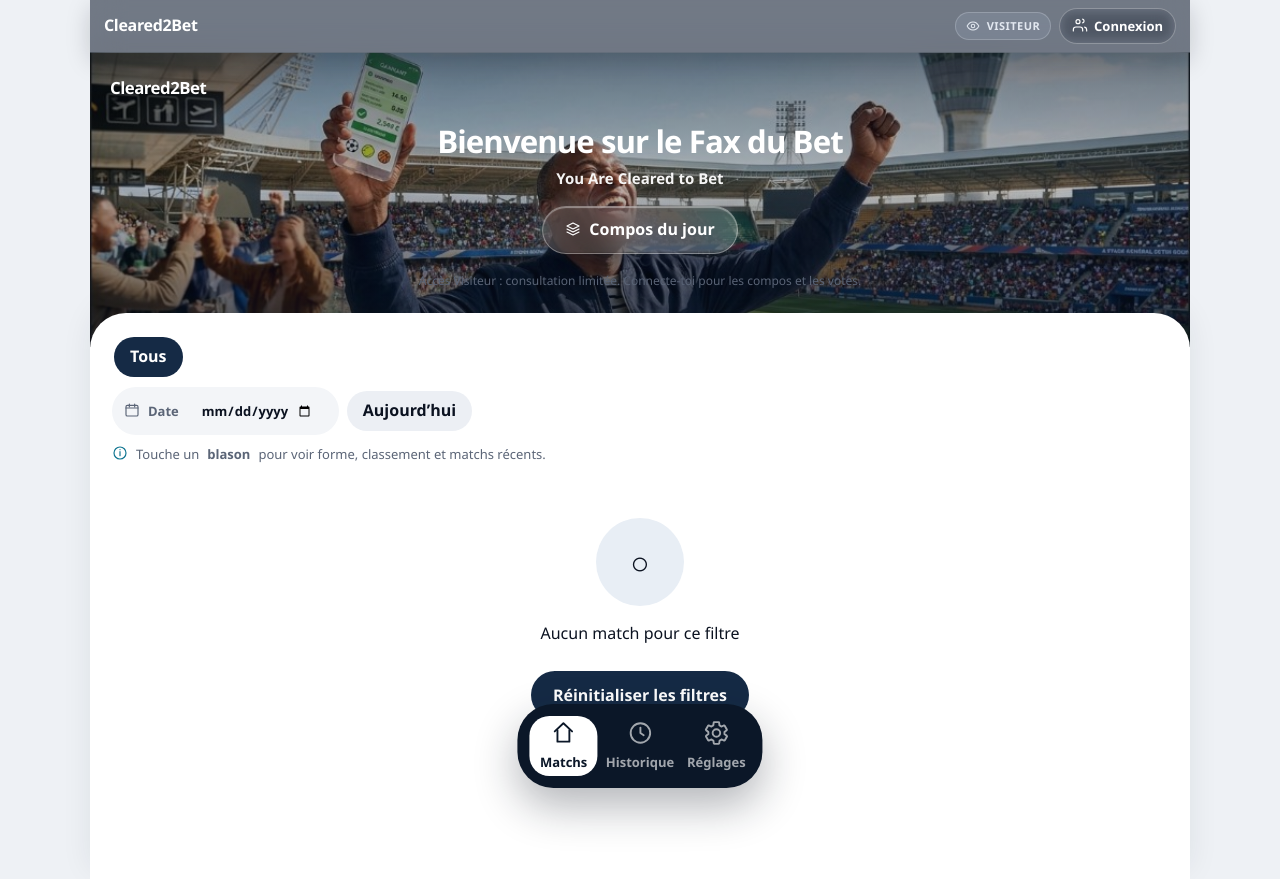
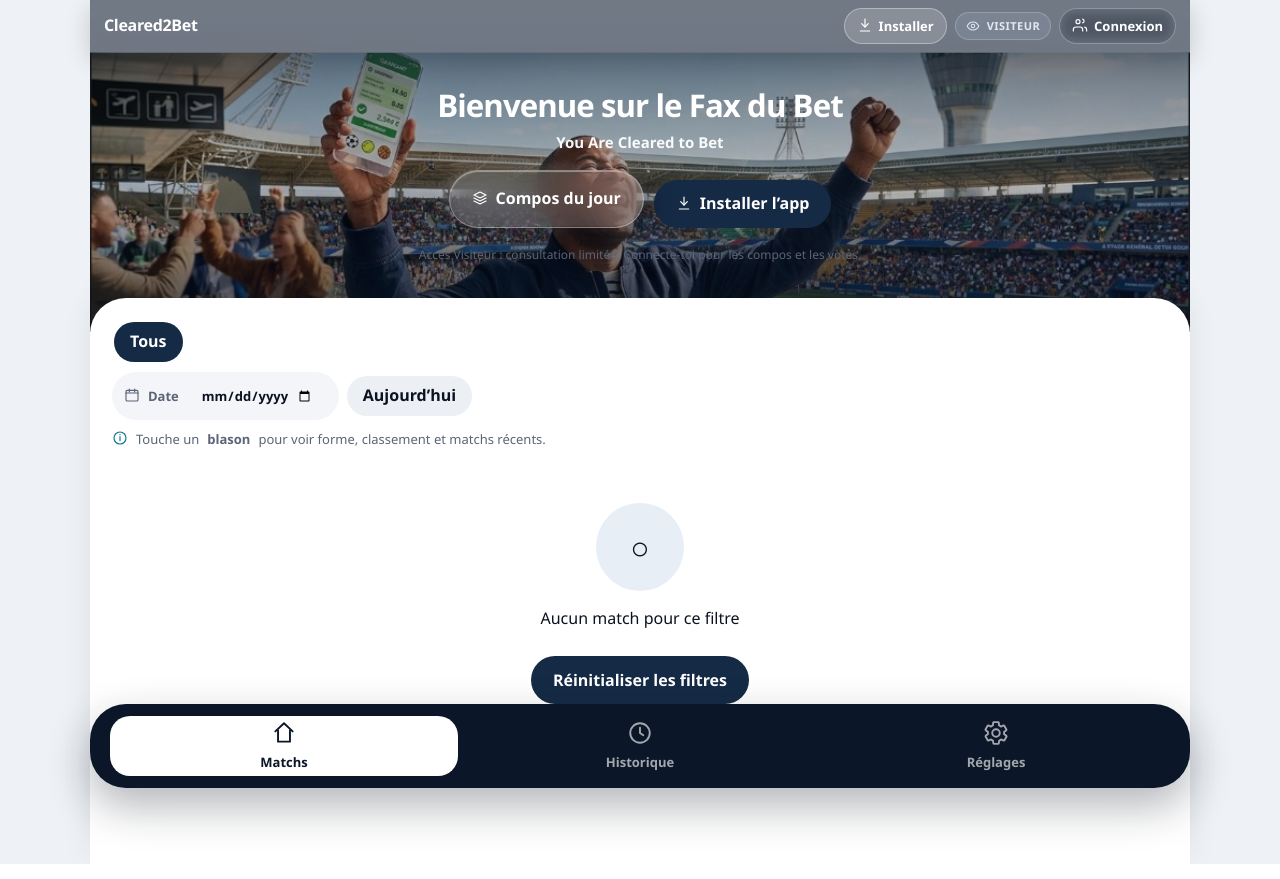
Before and after one commit to Stevy64/Cleared2Bet, a Django app: page / in a window 1280 px wide. Run offline with Django 5.2, Linux system fonts and the light colour scheme; data that the repository does not hold is empty.

Commit message:
Use gabomazone.pythonanywhere.com and ship PWA/header/tabbar fixes.
Align CI and deploy docs with the real PA host; remove duplicate hero brand, surface install, widen desktop tabbar.

```diff
--- a/static/css/app.css
+++ b/static/css/app.css
@@ -108,6 +108,29 @@
 .topnav-account.on {
   background: rgba(255, 255, 255, 0.18);
 }
+.topnav-install {
+  appearance: none;
+  border: 1px solid rgba(255, 255, 255, 0.35);
+  background: rgba(255, 255, 255, 0.16);
+  color: #fff;
+  font: inherit;
+  font-size: 13px;
+  font-weight: 700;
+  min-height: 36px;
+  padding: 0 12px;
+  border-radius: 999px;
+  display: inline-flex;
+  align-items: center;
+  gap: 6px;
+  cursor: pointer;
+  white-space: nowrap;
+}
+.topnav-install:hover {
+  background: rgba(255, 255, 255, 0.24);
+}
+@media (max-width: 420px) {
+  .topnav-install-label { display: none; }
+}
 .badge-cat {
   display: inline-flex;
   align-items: center;
@@ -328,6 +351,20 @@ button { cursor: pointer; }
   background: rgba(255, 255, 255, 0.14);
   color: #fff;
   border: 1px solid rgba(255, 255, 255, 0.35);
+  display: inline-flex;
+  align-items: center;
+  gap: 8px;
+}
+.install-steps {
+  margin: 0 0 16px;
+  padding-left: 1.2em;
+  color: var(--fg);
+  font-size: 14px;
+  line-height: 1.55;
+}
+.install-steps li { margin: 0 0 8px; }
+.page-hero-photo .hero-copy {
+  padding-top: 18px;
 }
 .kicker {
   margin: 4px 0 0;
@@ -2546,12 +2583,13 @@ body.sheet-open { overflow: hidden; }
   }
   .sheet { margin-top: -34px; padding-left: 22px; padding-right: 22px; }
   .tabbar {
-    max-width: calc(var(--app-max) - 48px);
     left: 50%;
     right: auto;
+    width: min(var(--app-max), 100%);
+    max-width: none;
     transform: translateX(-50%);
     height: 76px;
-    padding: 10px;
+    padding: 10px 16px;
     border-radius: 32px;
   }
   .tabbar a {
@@ -2602,9 +2640,9 @@ body.sheet-open { overflow: hidden; }
   .fiche-vs { gap: 28px; }
   .info-grid-4 { grid-template-columns: repeat(4, 1fr); }
   .tabbar {
-    max-width: min(720px, calc(var(--app-max) - 64px));
+    width: min(var(--app-max), 100%);
     height: 84px;
-    padding: 12px;
+    padding: 12px 20px;
     gap: 8px;
     border-radius: 36px;
     box-shadow: 0 18px 44px rgba(18, 24, 38, 0.32);
--- a/static/js/app.js
+++ b/static/js/app.js
@@ -406,6 +406,8 @@ function c2b() {
     peutInstaller: false,
     installePWA: false,
     installHint: '',
+    installIOS: false,
+    sheetInstall: false,
     _deferredInstall: null,
 
     async init() {
@@ -514,6 +516,7 @@ function c2b() {
       this.sheetApercu = false;
       this.sheetAuth = false;
       this.sheetCompos = false;
+      this.sheetInstall = false;
       this.authPending = null;
       this.apercu = null;
       this.clubInfos = null;
@@ -540,11 +543,18 @@ function c2b() {
     },
 
     fermerSheets() {
+      if (this.sheetInstall) {
+        this.sheetInstall = false;
+        if (!this.sheetApercu && !this.sheetAuth && !this.sheetClub && !this.sheetCompos) {
+          document.body.classList.remove('sheet-open');
+        }
+        return;
+      }
       if (this.sheetAuth) {
         this.sheetAuth = false;
         this.authPending = null;
         this.authErr = '';
-        if (!this.sheetApercu && !this.sheetClub && !this.sheetCompos) {
+        if (!this.sheetApercu && !this.sheetClub && !this.sheetCompos && !this.sheetInstall) {
           document.body.classList.remove('sheet-open');
         }
         return;
@@ -553,7 +563,7 @@ function c2b() {
         this.sheetClub = false;
         this.clubInfos = null;
         this.clubEq = null;
-        if (!this.sheetApercu && !this.sheetAuth && !this.sheetCompos) {
+        if (!this.sheetApercu && !this.sheetAuth && !this.sheetCompos && !this.sheetInstall) {
           document.body.classList.remove('sheet-open');
         }
         return;
@@ -562,7 +572,7 @@ function c2b() {
         this.sheetCompos = false;
         this.composExpanded = false;
         this.partageMsg = '';
-        if (!this.sheetApercu && !this.sheetAuth && !this.sheetClub) {
+        if (!this.sheetApercu && !this.sheetAuth && !this.sheetClub && !this.sheetInstall) {
           document.body.classList.remove('sheet-open');
         }
         return;
@@ -1337,14 +1347,16 @@ function c2b() {
       this.installePWA = !!standalone;
       if (standalone) {
         this.peutInstaller = false;
+        this.sheetInstall = false;
         return;
       }
       const ua = navigator.userAgent || '';
-      const isIOS = /iPad|iPhone|iPod/.test(ua);
-      if (isIOS) {
-        this.installHint = 'Sur iPhone : Partager → Sur l’écran d’accueil.';
+      this.installIOS = /iPad|iPhone|iPod/.test(ua)
+        || (navigator.platform === 'MacIntel' && navigator.maxTouchPoints > 1);
+      if (this.installIOS) {
+        this.installHint = 'Sur iPhone / iPad : Partager → Sur l’écran d’accueil.';
       } else {
-        this.installHint = 'Utilise le menu du navigateur « Installer l’application » si le bouton n’apparaît pas.';
+        this.installHint = 'Clique « Installer », ou utilise le menu du navigateur « Installer l’application ».';
       }
       window.addEventListener('beforeinstallprompt', (e) => {
         e.preventDefault();
@@ -1354,21 +1366,27 @@ function c2b() {
       window.addEventListener('appinstalled', () => {
         this.peutInstaller = false;
         this.installePWA = true;
+        this.sheetInstall = false;
         this._deferredInstall = null;
+        document.body.classList.remove('sheet-open');
       });
     },
 
     async installerPWA() {
-      if (!this._deferredInstall) {
-        this.installHint = this.installHint
-          || 'Ouvre le menu du navigateur pour installer Cleared2Bet.';
+      if (this._deferredInstall) {
+        this._deferredInstall.prompt();
+        const choice = await this._deferredInstall.userChoice;
+        this._deferredInstall = null;
+        this.peutInstaller = false;
+        if (choice && choice.outcome === 'accepted') {
+          this.installePWA = true;
+          this.sheetInstall = false;
+          document.body.classList.remove('sheet-open');
+        }
         return;
       }
-      this._deferredInstall.prompt();
-      const choice = await this._deferredInstall.userChoice;
-      this._deferredInstall = null;
-      this.peutInstaller = false;
-      if (choice && choice.outcome === 'accepted') this.installePWA = true;
+      this.sheetInstall = true;
+      document.body.classList.add('sheet-open');
     },
 
     async purgerCache() {
--- a/templates/app.html
+++ b/templates/app.html
@@ -9,7 +9,7 @@
   <title>Cleared2Bet</title>
   <link rel="manifest" href="/manifest.webmanifest">
   <link rel="apple-touch-icon" href="/static/icons/icon-192.png">
-  <link rel="stylesheet" href="/static/css/app.css?v=46">
+  <link rel="stylesheet" href="/static/css/app.css?v=47">
 </head>
 <body
   x-data="c2b()"
@@ -21,6 +21,11 @@
   <nav class="topnav" :class="tabHidden ? 'topnav-hide' : ''" aria-label="Compte">
     <button type="button" class="topnav-brand" @click="allerAccueil()">Cleared2Bet</button>
     <div class="topnav-right">
+      <button type="button" class="topnav-install" x-show="!installePWA" x-cloak
+        @click="installerPWA()" title="Installer l’application">
+        <span x-html="icon('download','icon icon-sm')"></span>
+        <span class="topnav-install-label">Installer</span>
+      </button>
       <span class="badge-cat" :class="'cat-' + categorie" :title="libCategorie">
         <span class="badge-cat-ico" x-html="iconCategorie()"></span>
         <span x-text="libCategorie"></span>
@@ -52,12 +57,8 @@
   </div>
 
   <header class="page-hero" :class="page === 'matchs' ? 'page-hero-photo' : 'page-hero-accent'">
-    <div class="hero-bar">
-      <button type="button" class="btn-back" x-show="page === 'fiche'" x-cloak
-        aria-label="Retour" @click="retourListe()">‹</button>
-      <button type="button" class="brand" @click="allerAccueil()" aria-label="Accueil Cleared2Bet">
-        Cleared2Bet
-      </button>
+    <div class="hero-bar" x-show="page === 'fiche'" x-cloak>
+      <button type="button" class="btn-back" aria-label="Retour" @click="retourListe()">‹</button>
     </div>
 
     <template x-if="page === 'matchs'">
@@ -69,11 +70,14 @@
             <span x-html="icon('layers','icon icon-sm')"></span>
             Compos du jour
           </button>
+          <button type="button" class="btn btn-hero-ghost" x-show="!installePWA" x-cloak
+            @click="installerPWA()">
+            <span x-html="icon('download','icon icon-sm')"></span>
+            Installer l’app
+          </button>
           <p class="hero-access hint" x-show="estVisiteur" x-cloak>
             Accès Visiteur : consultation limitée. Connecte-toi pour les compos et les votes.
           </p>
-          <button type="button" class="btn btn-hero-ghost" x-show="peutInstaller" x-cloak
-            @click="installerPWA()">Installer l’app</button>
         </div>
       </div>
     </template>
@@ -842,10 +846,13 @@
               <strong x-text="moteur"></strong>
             </li>
           </ul>
-          <button type="button" class="btn btn-block" x-show="peutInstaller" x-cloak
-            @click="installerPWA()">Installer Cleared2Bet</button>
+          <button type="button" class="btn btn-block" x-show="!installePWA" x-cloak
+            @click="installerPWA()">
+            <span x-html="icon('download','icon icon-sm')"></span>
+            Installer Cleared2Bet
+          </button>
           <p class="hint" x-show="installePWA" x-cloak>Application déjà installée sur cet appareil.</p>
-          <p class="hint" x-show="!peutInstaller && !installePWA && installHint" x-cloak x-text="installHint"></p>
+          <p class="hint" x-show="!installePWA && installHint" x-cloak x-text="installHint"></p>
           <button type="button" class="btn btn-ghost" @click="purgerCache()">Purger le cache</button>
           <p class="hint" x-show="cachePurge" x-cloak>Cache vidé. Recharge si besoin.</p>
         </section>
@@ -853,8 +860,27 @@
     </template>
   </main>
 
-  <div class="sheet-backdrop" :class="(sheetApercu || sheetClub || sheetAuth || sheetCompos) ? 'open' : ''"
+  <div class="sheet-backdrop" :class="(sheetApercu || sheetClub || sheetAuth || sheetCompos || sheetInstall) ? 'open' : ''"
     @click="fermerSheets()" @keydown.escape.window="fermerSheets()"></div>
+
+  <div class="bottom-sheet sheet-install" :class="sheetInstall ? 'open' : ''"
+    role="dialog" aria-modal="true" aria-label="Installer l’application"
+    :aria-hidden="!sheetInstall">
+    <div class="sheet-handle" aria-hidden="true"></div>
+    <div class="sheet-body">
+      <h2 class="sheet-title">Installer Cleared2Bet</h2>
+      <p class="hint" x-text="installHint"></p>
+      <ol class="install-steps">
+        <li x-show="installIOS" x-cloak>Touche <strong>Partager</strong> dans Safari.</li>
+        <li x-show="installIOS" x-cloak>Choisis <strong>Sur l’écran d’accueil</strong>.</li>
+        <li x-show="!installIOS" x-cloak>Ouvre le menu du navigateur (⋮ ou …).</li>
+        <li x-show="!installIOS" x-cloak>Choisis <strong>Installer l’application</strong> / <strong>Ajouter à l’écran d’accueil</strong>.</li>
+      </ol>
+      <button type="button" class="btn btn-block" x-show="peutInstaller" x-cloak
+        @click="installerPWA()">Lancer l’installation</button>
+      <button type="button" class="btn btn-ghost btn-block" @click="fermerSheets()">Fermer</button>
+    </div>
+  </div>
 
   <div class="bottom-sheet sheet-compos"
     :class="(sheetCompos ? 'open ' : '') + (composExpanded ? 'expanded' : '')"
@@ -1133,7 +1159,7 @@
     </a>
   </nav>
 
-  <script defer src="/static/js/app.js?v=46"></script>
-  <script defer src="/static/vendor/alpine.min.js?v=46"></script>
+  <script defer src="/static/js/app.js?v=47"></script>
+  <script defer src="/static/vendor/alpine.min.js?v=47"></script>
 </body>
 </html>
```
Also changed, not shown: docs/pythonanywhere.md (+3 -3 lines), static/sw.js (+4 -4 lines), .github/workflows/ci.yml, README.md.
